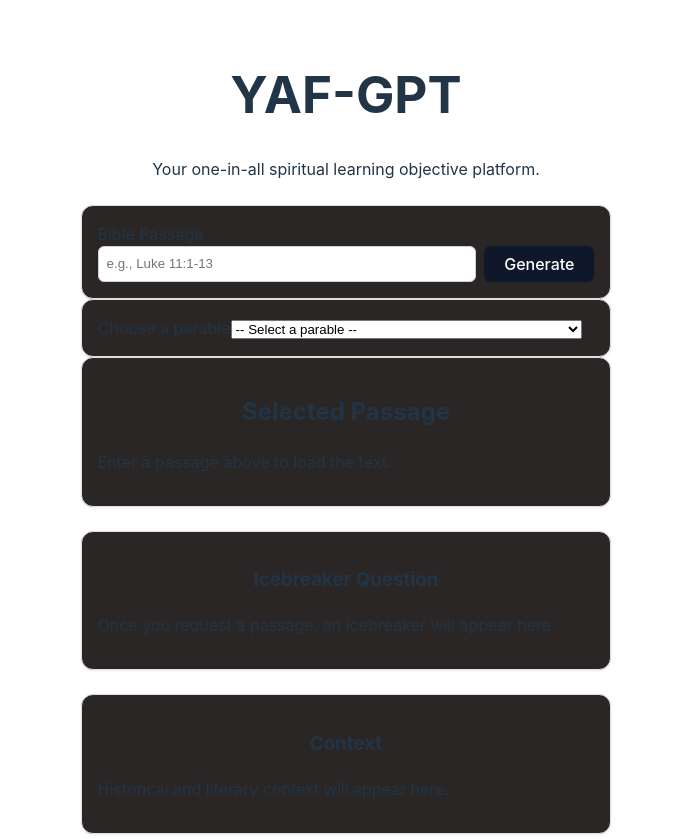
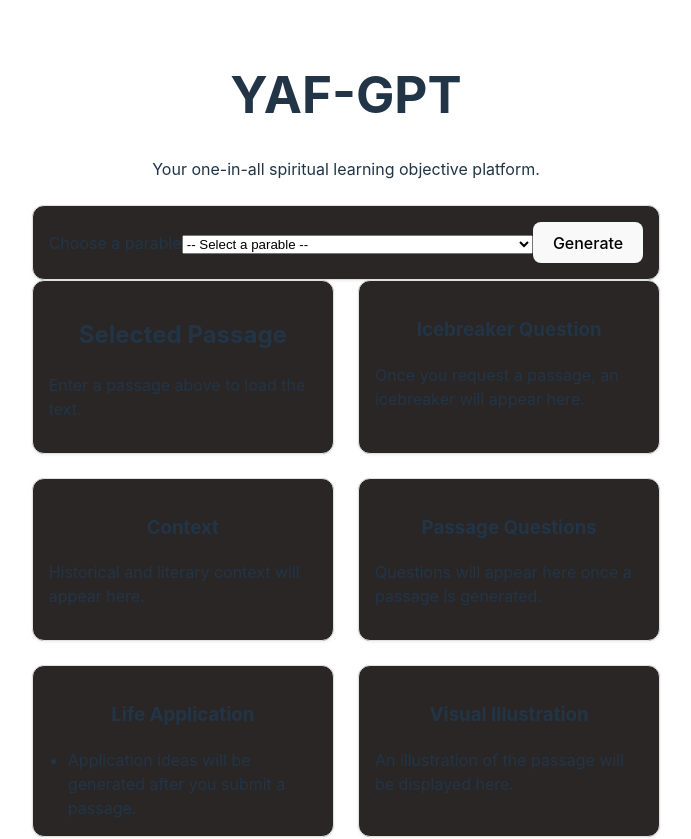
Before and after one commit to LuoKevin/yaf-gpt, a React (Vite) app in the folder frontend/: page / in a window 1280 px wide. Shown: the top 839 px of the page, without its empty margins (294-985 px from the left). Built offline with nearby package versions, Linux system fonts and the light colour scheme.

Commit message:
included button for passage selector

```diff
--- a/frontend/src/App.tsx
+++ b/frontend/src/App.tsx
@@ -46,7 +46,6 @@ function App() {
         <p>Your one-in-all spiritual learning objective platform.</p>
       </header>
 
-      <VerseInput onSubmit={handleGeneratePassage} />
       <ParableSelector onSelect={handleGeneratePassage} />
 
       <main className="grid">
--- a/frontend/src/components/ParableSelector.tsx
+++ b/frontend/src/components/ParableSelector.tsx
@@ -42,6 +42,7 @@ export function ParableSelector({ label = "Choose a parable", onSelect }: Parabl
           </optgroup>
         ))}
       </select>
+      <button type="submit">Generate</button>
     </div>
   );
 }
```
